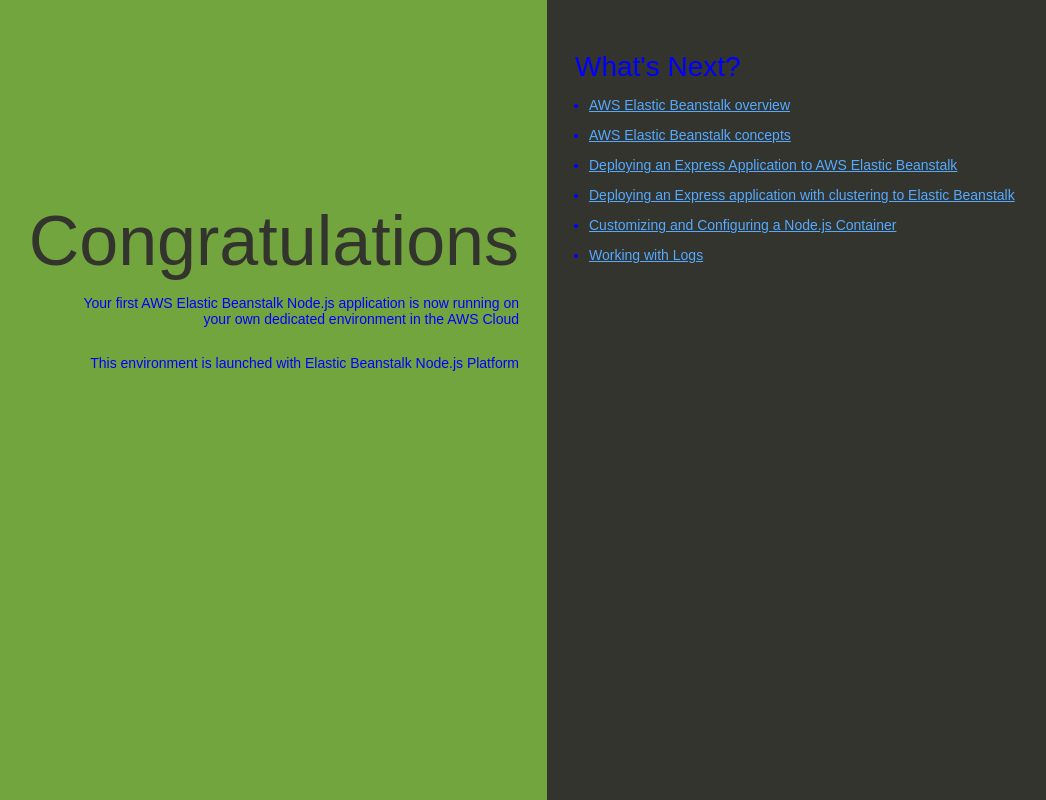
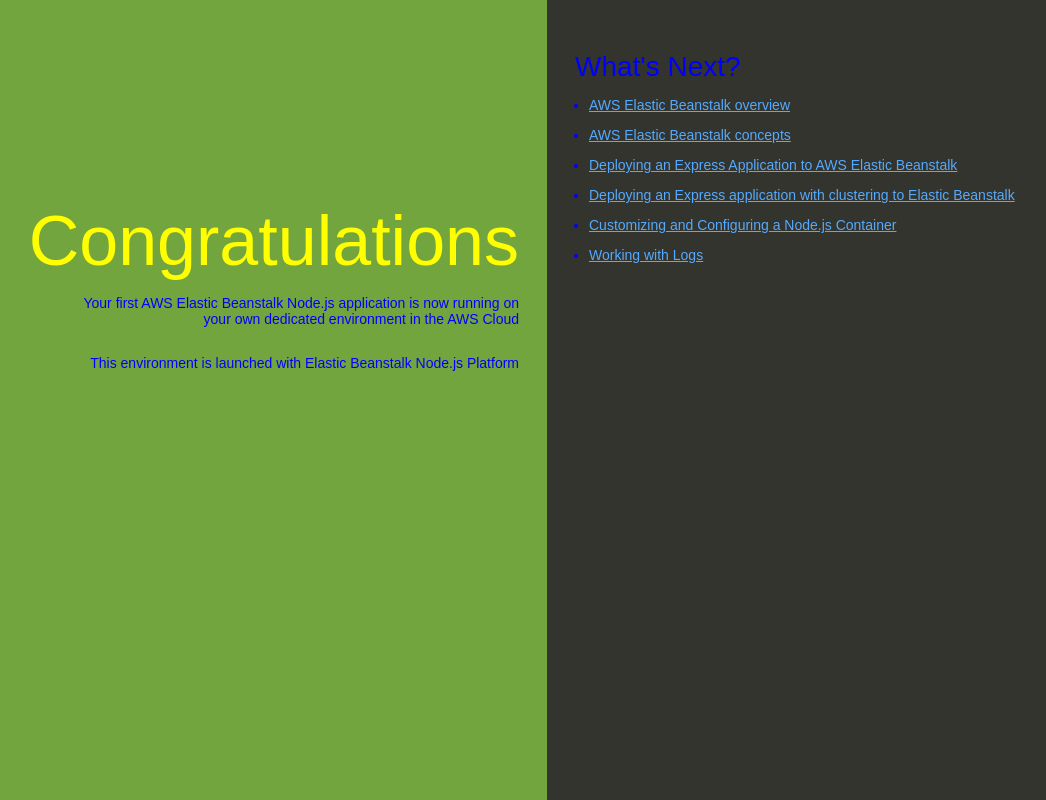
Before and after one commit to Ahmed-AbuDaia/aws-pipeline-nodejs, a website: page index.html in a window 1280 px wide. Shown: the whole page, without its empty margins (93-1139 px from the left). Drawn offline with Linux system fonts and the light colour scheme.

Commit message:
index.html

```diff
--- a/index.html
+++ b/index.html
@@ -53,7 +53,7 @@
       }
 
       h1 {
-        color: #33342D;
+        color: yellow;
         font-size: 500%;
         font-weight: normal;
         margin-bottom: 0em;
```
